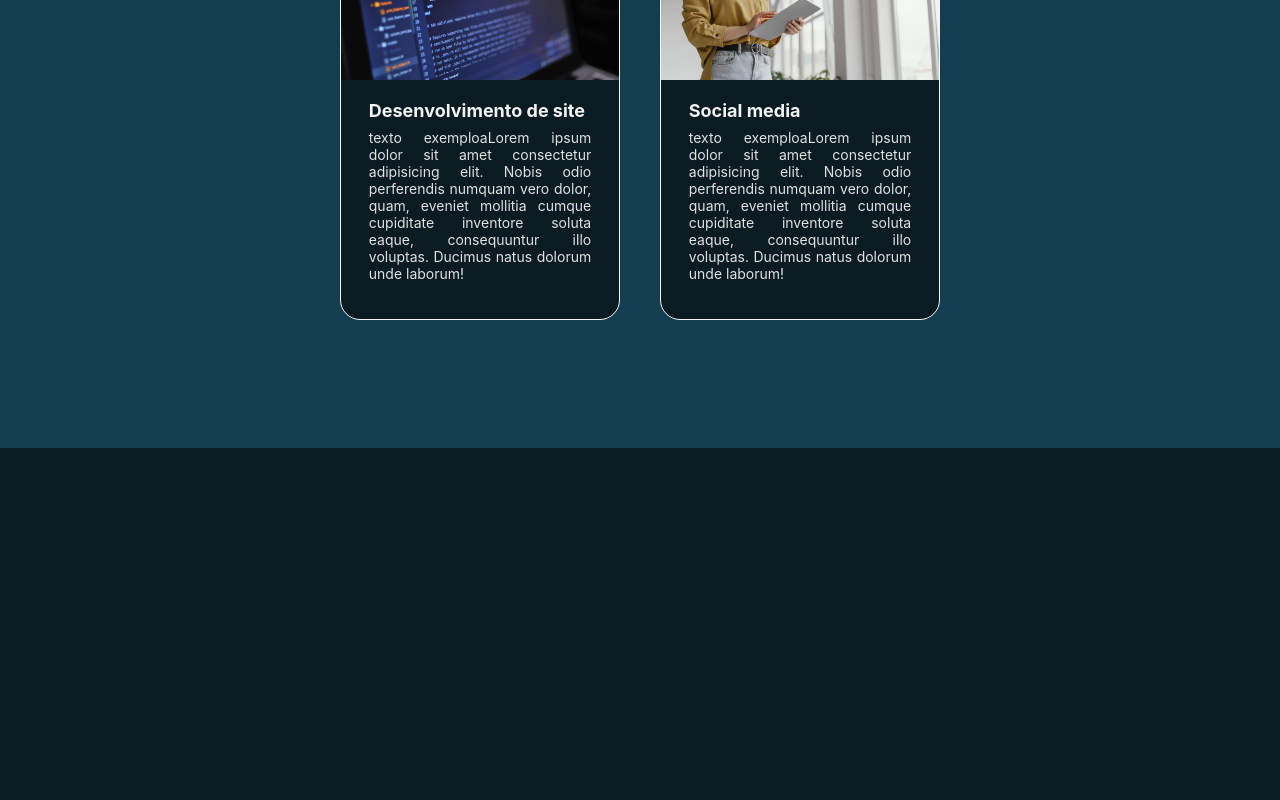
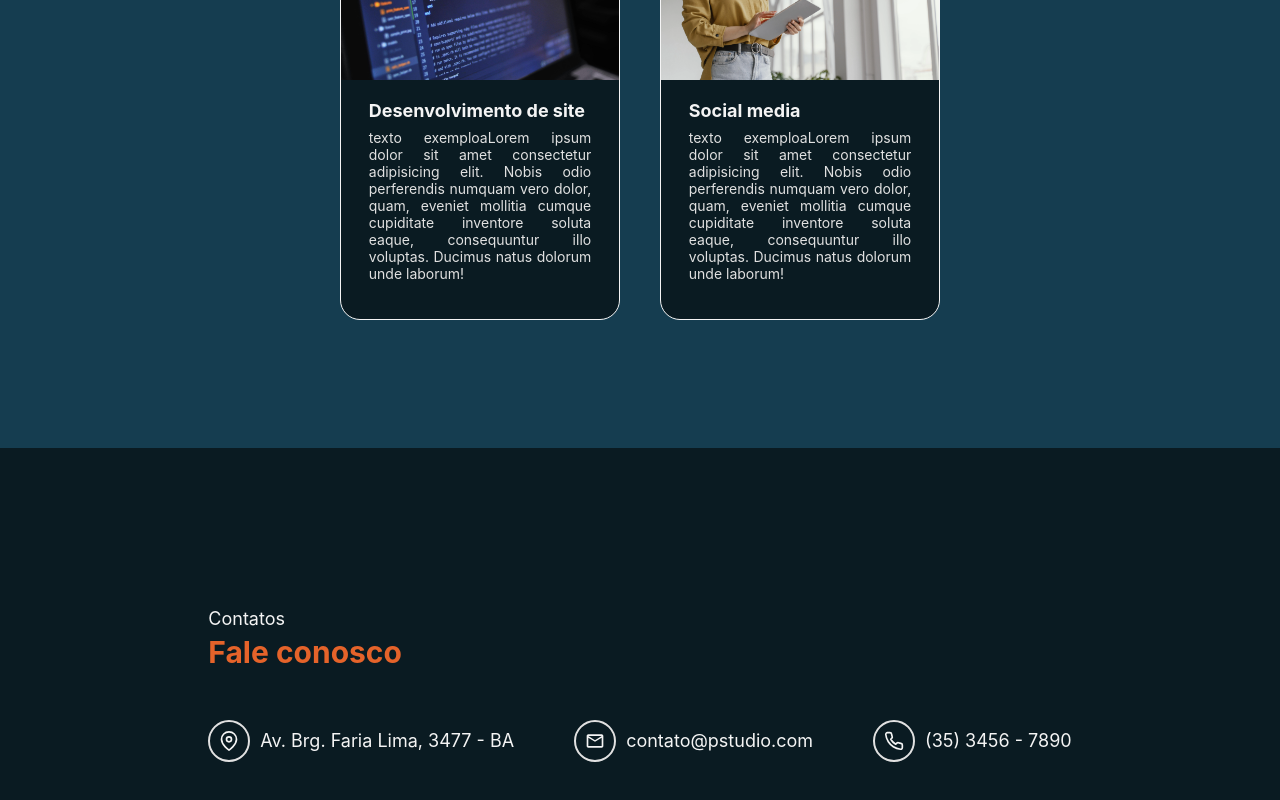
Before and after one commit to sbtechonologydepartment/sb-site, a React (Vite) app: page / in a window 1280 px wide. Shown: the part 1783-2583 px from the top of the page. Before the commit the page ends 2231 px from the top, so only its background shows below. Built offline with nearby package versions, Linux system fonts and the light colour scheme.

Commit message:
started contactUs section

```diff
--- a/src/pages/Home/index.tsx
+++ b/src/pages/Home/index.tsx
@@ -6,6 +6,7 @@
 import { OtherServices } from "../../sections/OtherServices";
 import imageCodeService from '../../assets/services/code-service.jpg'
 import imageSociaMediaService from '../../assets/services/social-media-manager.webp'
+import { ContactUs } from "../../sections/ContactUs";
 
 
 
@@ -48,6 +49,8 @@
       <OtherServices
         list={listOfServices}
       />
+
+      <ContactUs />
     </Container>
   )
 }
--- /dev/null
+++ b/src/sections/ContactUs/contactUs-styles.ts
@@ -0,0 +1,75 @@
+import styled from "styled-components";
+import { IPropsTheme } from "../../styles/theme";
+
+export const Container = styled.div<IPropsTheme>`
+    width: 100%;
+    padding: 0% 8% 8%;
+
+    display: flex;
+    flex-direction: row;
+    align-items: center;
+    justify-content: center;
+
+
+    #contact-options {
+            display: flex;
+            flex-direction: column;
+            gap: 5rem;
+
+            width: fit-content;
+            color: ${(props) => props.theme.COLORS.GRAY};
+
+            > :first-child {
+                display: flex;
+                flex-direction: column;
+                gap: .5rem;
+                align-items: flex-start;
+
+                width: fit-content;
+
+                > p {
+                    font-size: ${({theme}) => theme.FONT_SIZE.M};
+                    text-align: left;
+                }
+
+                > strong {
+                    align-self: flex-start;
+
+                    font-size: ${({theme}) => theme.FONT_SIZE.XG};
+                    text-align: center;
+                    color: ${({theme}) => theme.COLORS.ORANGE_PRIMARY};
+                }
+            }
+
+
+            > div {
+                display: flex;
+                flex-direction: row;
+                gap: 6rem;
+
+                .contact-way {
+                    display: flex;
+                    flex-direction: row;
+                    gap: 1rem;
+                    align-items: center;
+
+                    font-size: ${({theme}) => theme.FONT_SIZE.M};
+
+                    > :first-child {
+                        font-size: 2rem;
+
+                        padding: .9rem;
+
+                        display: flex;
+                        flex-direction: column;
+                        align-items: center;
+                        justify-content: center;
+
+                        border-radius: 100%;
+                        border: 2px solid ${(props) => props.theme.COLORS.STRONG_GRAY};
+
+                    }
+                }
+            }
+        }
+`
--- /dev/null
+++ b/src/sections/ContactUs/index.tsx
@@ -0,0 +1,42 @@
+import { Container } from "./contactUs-styles";
+import { FiMapPin, FiPhone } from "react-icons/fi";
+import { MdOutlineMailOutline } from "react-icons/md";
+
+export function ContactUs() {
+    return(
+        <Container>
+            <div id="contact-options">
+                <div>
+                    <p>Contatos</p>
+                    <strong>Fale conosco</strong>
+                </div>
+
+                <div>
+                    <div className="contact-way">
+                        <div>
+                            <FiMapPin />
+                        </div>
+
+                        <span>Av. Brg. Faria Lima, 3477 - BA</span>
+                    </div>
+
+                    <div className="contact-way">
+                        <div>
+                            <MdOutlineMailOutline />
+                        </div>
+
+                        <span>contato@pstudio.com</span>
+                    </div>
+
+                    <div className="contact-way">
+                        <div>
+                            <FiPhone />
+                        </div>
+
+                        <span>(35) 3456 - 7890</span>
+                    </div>
+                </div>
+            </div>
+        </Container>
+    )
+}
```
